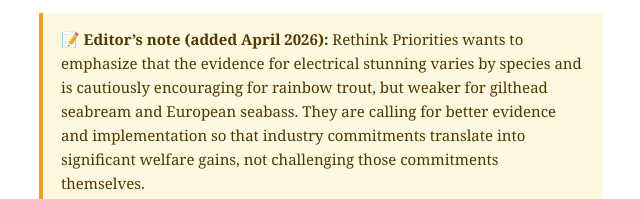
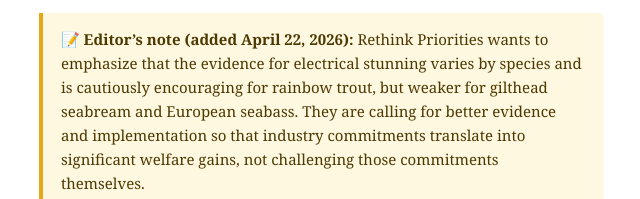
Before and after one commit to D4n3V4l/ea-newsletter, a plain HTML site: page index.html in a window 1280 px wide. Shown: the part 376-575 px from the top of the page, 319-959 px from the left. Drawn offline with Linux system fonts and the light colour scheme.

Commit message:
Add files via upload

```diff
--- a/index.html
+++ b/index.html
@@ -128,7 +128,7 @@
 <!-- ✏️ EDITOR'S NOTE - INSERTED APRIL 2026 -->
 <table border="0" cellpadding="0" cellspacing="0" width="100%" style="margin-bottom:18px;border-collapse:collapse;">
 <tbody><tr><td style="background-color:#fff8e1;border-left:4px solid #e6a817;border-radius:3px;padding:14px 18px;font-family:Georgia,Times,'Times New Roman',serif;font-size:15px;color:#4d3800;line-height:160%;">
-<strong>&#x1F4DD;&nbsp;Editor&#x2019;s note (added April 2026):</strong>&nbsp;Rethink Priorities wants to emphasize that the evidence for electrical stunning varies by species and is cautiously encouraging for rainbow trout, but weaker for gilthead seabream and European seabass. They are calling for better evidence and implementation so that industry commitments translate into significant welfare gains, not challenging those commitments themselves.
+<strong>&#x1F4DD;&nbsp;Editor&#x2019;s note (added April 22, 2026):</strong>&nbsp;Rethink Priorities wants to emphasize that the evidence for electrical stunning varies by species and is cautiously encouraging for rainbow trout, but weaker for gilthead seabream and European seabass. They are calling for better evidence and implementation so that industry commitments translate into significant welfare gains, not challenging those commitments themselves.
 </td></tr></tbody></table>
 
 <span style="font-family:georgia,times,times new roman,serif"><strong>Hello!</strong><br><br>My favourite links this month include:</span>
```
